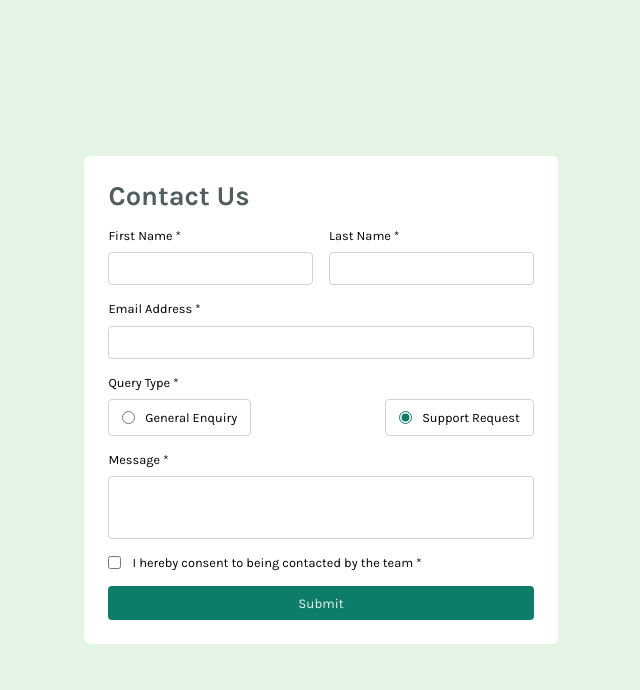
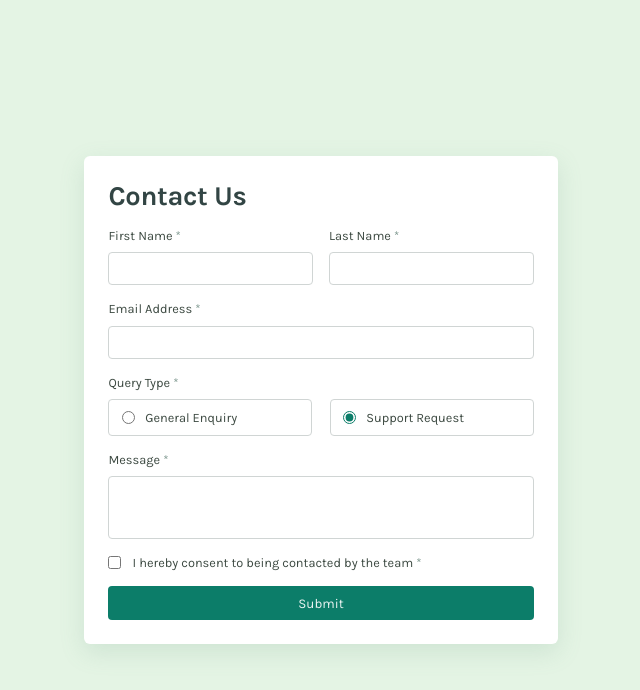
Before and after one commit to k-gourav/Contact-form, a React (Vite) app: page / in a window 1280 px wide. Shown: the top 690 px of the page, without its empty margins (319-959 px from the left). Built offline with nearby package versions, Linux system fonts and the light colour scheme.

Commit message:
feat: add success contact form modal and styling to it

```diff
--- a/package.json
+++ b/package.json
@@ -12,6 +12,7 @@
   "dependencies": {
     "react": "^18.3.1",
     "react-dom": "^18.3.1",
+    "react-hook-form": "^7.53.0",
     "react-router-dom": "^6.26.2"
   },
   "devDependencies": {
--- a/src/components/Contact/ContactForm.jsx
+++ b/src/components/Contact/ContactForm.jsx
@@ -1,9 +1,10 @@
-// import ContactConfirm from '../ContactConfirm/ContactConfirm'
+import { useForm } from "react-hook-form";
 import { useState } from "react";
 import styles from "./ContactForm.module.css";
 
 const ContactForm = () => {
   const [isChecked, setIsChecked] = useState(null);
+  const form = useForm();
 
   return (
     <main className={styles.main__element}>
--- a/src/components/Contact/ContactForm.module.css
+++ b/src/components/Contact/ContactForm.module.css
@@ -3,6 +3,9 @@
     display: flex;
     justify-content: center;
     align-items: center;
+}
+#form__required{
+    color:#7a958c;
 }
 .contactform__container{
     display: flex;
@@ -11,11 +14,13 @@
     background-color: #fff;
     padding: 1.5rem;
     border-radius: 6px;
+    box-shadow: rgba(111, 155, 133, 0.186) 0px 8px 24px;
 }
 .contactform__headline{
-    color: #515e5f;
+    color: #324544;
     font-size: 1.7rem;
     font-weight: 700;
+    letter-spacing: -0.02rem;
 }
 .contactform__name{
     display: flex;
@@ -48,6 +53,8 @@
     padding: 0.6rem 0.8rem;
     border-radius: 4px;
     border: 1px solid #d0d5d4;
+    width: 48%;
+    cursor: pointer;
 }
 .contactform__message{
     display: flex;
@@ -70,16 +77,16 @@ input[type="radio"]{
 /* input[type="radio"]:checked + label {
     background-color: #e4f4e4;
 } */
-
-
 label, legend{
     font-size: 0.8rem;
+    color: #3c4941;
 }
 input[name]{
     border-radius: 4px;
     border: 1px solid #d0d5d4;
     padding: 0.5rem 0.8rem;
     outline: none;
+    cursor: pointer;
 }
 input[name]:focus, textarea:focus{
     border: 1px solid #648c84;
@@ -100,6 +107,9 @@ button[type="submit"]{
     border: none;
     cursor: pointer;
 }
+button[type="submit"]:hover{
+    background-color: #118e77;
+}
 @media screen and (max-width: 756px) {
     .contactform__name{
         flex-direction: column;
```
Also changed, not shown: src/components/ContactConfirm/ContactConfirm.jsx (+17 -0 lines), src/components/ContactConfirm/ContactConfirm.module.css (added, +17 -0 lines), src/components/ContactConfirm/ContactConfirm.module.jsx (deleted), 1 other file (tests, documents, lock files or other folders).
